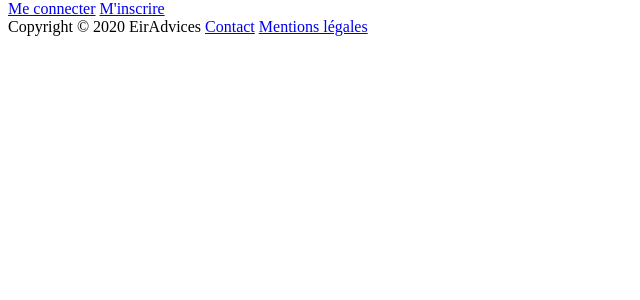
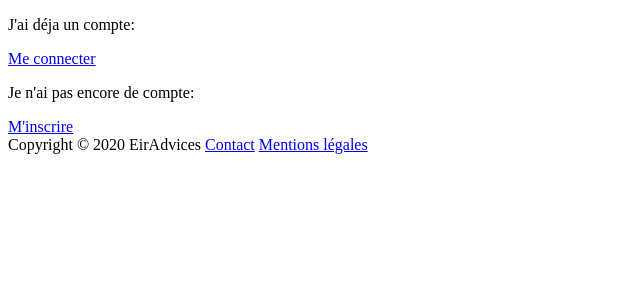
Before and after one commit to Tom-Eichelbrenner/HackatonDoctolib, a Symfony app: template templates/home/index.html.twig in a window 1280 px wide. Shown: the part 60-360 px from the top of the page, without its empty margins (0-640 px from the left). Run offline with Twig, Linux system fonts and the light colour scheme; the template is opened without the code that fills it, so the values that code supplies are empty; some libraries are stand-ins or nearby versions.

Commit message:
Affinage UX v1

```diff
--- a/src/Controller/AdviceRequestController.php
+++ b/src/Controller/AdviceRequestController.php
@@ -69,11 +69,10 @@ class AdviceRequestController extends AbstractController
     {
         $user = $this->getUser();
         $doctor = $user->getDoctor();
-        $aaaaa = [];
         $blacklisted = $doctor->getBlacklist()->toArray();
         $requests = $adviceRequestRepository->findViewed($doctor->getSpeciality(), false);
         shuffle($requests);
-        $request = 1;
+        dump($requests);
         foreach ($requests as $item) {
             if (!in_array($item, $blacklisted)) {
                 $request = $item;
--- a/src/Form/AdviceRequestType.php
+++ b/src/Form/AdviceRequestType.php
@@ -14,16 +14,16 @@ class AdviceRequestType extends AbstractType
     public function buildForm(FormBuilderInterface $builder, array $options)
     {
         $builder
-            ->add('topic', null, ['label' => 'Sujet'])
+            ->add('topic', null, ['label' => 'Intitulé de ma demande :'])
             ->add(
                 'pathology', EntityType::class, [
                     'class' => Speciality::class,
                     'choice_label' => 'category',
-                    'label' => 'Pathologie (si connue): ',
+                    'label' => 'Selectionnez une spécialité médicale si mon problème est lié à une de mes pathologies diagnostiquées (sinon laisser médecine générale) :',
                     'placeholder' => 'Je ne connais pas ma pathologie'
                 ]
             )
-            ->add('problem', null, ['label' => 'Je décris mon problème: '])/**
+            ->add('problem', null, ['label' => 'Je décris mon problème en détails :'])/**
          * ->add('patient', EntityType::class, [
          * 'class' => Patient::class,
          * 'choice_label' => 'fullname'
--- a/src/Repository/AdviceRequestRepository.php
+++ b/src/Repository/AdviceRequestRepository.php
@@ -31,7 +31,6 @@ class AdviceRequestRepository extends ServiceEntityRepository
             ->setParameter('pathology', $path)
             ->setParameter('viewed', $viewed)
             ->orderBy('a.id', 'ASC')
-            ->setMaxResults(10)
             ->getQuery()
             ->getResult();
     }
--- a/templates/advice_request/_delete_form.html.twig
+++ b/templates/advice_request/_delete_form.html.twig
@@ -1,5 +1,5 @@
 <form method="post" action="{{ path('ask_delete', {'id': advice.id}) }}" onsubmit="return confirm('Êtes-vous sûr de voulour supprimer cette requête?');">
     <input type="hidden" name="_method" value="DELETE">
     <input type="hidden" name="_token" value="{{ csrf_token('delete' ~ advice.id) }}">
-    <button class="btn btn-warning">Delete</button>
+    <button class="btn btn-warning">Supprimer</button>
 </form>
--- a/templates/advice_request/_form.html.twig
+++ b/templates/advice_request/_form.html.twig
@@ -1,4 +1,4 @@
 {{ form_start(form) }}
     {{ form_widget(form) }}
-    <button class="btn bg-dark text-white">{{ button_label|default('Save') }}</button>
+    <button class="btn bg-dark text-white">Envoyer ma demande!</button>
 {{ form_end(form) }}
--- a/templates/advice_request/new.html.twig
+++ b/templates/advice_request/new.html.twig
@@ -3,6 +3,9 @@
 {% block title %}Créer une demande{% endblock %}
 
 {% block body %}
+    <h3 class="ml-5 text-white d-flex justify-content-center"><strong>Il ne vous reste plus qu'à renseigner quelques informations</strong></h3>
+    <h3 class="ml-5 text-white d-flex justify-content-center"><strong>et nous pourrons envoyer votre demande</strong></h3>
+
     <div class="text-white col-6 mx-auto p-2">
         {{ include('advice_request/_form.html.twig') }}
     </div>
--- a/templates/home/index.html.twig
+++ b/templates/home/index.html.twig
@@ -5,21 +5,32 @@
 {% block body %}
     {% if is_granted('ROLE_PATIENT') %}
         <div class="row">
-            <div class="card bg-dark text-white col-6 align-self-center" style='width: 30rem'>
+            <div class="container-fluid col-6">
+                <div class="card bg-dark text-white position-fixed" style='width: 30rem'>
                     <h2 class="ml-5 p-2">Mes informations</h2>
                     <ul class="list-group list-group-flush">
-                    <li class="list-group-item bg-dark"><h4>{{ app.user.patient.lname }} {{ app.user.patient.fname }}</h4></li>
+                        <li class="list-group-item bg-dark">
+                            <h4>{{ app.user.patient.lname }} {{ app.user.patient.fname }}</h4></li>
                         <li class="list-group-item bg-dark">Région : {{ app.user.patient.region.name }}</li>
                         <li class="list-group-item bg-dark">Pathologies connues : {{ app.user.patient.disease }}</li>
                         <li class="list-group-item bg-dark">E-mail : {{ app.user.email }}</li>
-                    <li class="list-group-item bg-dark"><a href="{{ path('patient_edit', {'id' : app.user.patient.id}) }}"
+                        <li class="list-group-item bg-dark"><a
+                                    href="{{ path('patient_edit', {'id' : app.user.patient.id}) }}"
                                     class="btn btn-primary">Modifier mes informations</a></li>
                     </ul>
                 </div>
-            <div class="col-6">
-                <h2 class="ml-5 text-white"><strong>Mes demandes</strong></h2>
+            </div>
+            <div class="container-fluid col-6">
+                <div class=>
                     <div class="row ml-5">
-                    <a href="{{ path('ask_new') }}" class="btn btn-primary">Demander conseil</a>
+                        <a href="{{ path('ask_new') }}" class="btn bg-info text-white p-4">
+                            <strong>J'ai besoin d'être conseillé par un médecin</strong></a>
+                    </div>
+                    <hr class="my-4 w-50 ml-5"/>
+                    <div class="text-white ">
+                        <h2>Liste de mes demandes crées</h2>
+                        <p>Vous retrouvez ici la liste de vos demandes, si vous attendez une réponse,</p>
+                        <p>n'hésitez pas à venir les consuler régulièrement!</p>
                     </div>
                     {% for advice in app.user.patient.adviceRequests %}
 
@@ -36,6 +47,7 @@
                     {% endfor %}
                 </div>
             </div>
+        </div>
 
 
     {% elseif is_granted('ROLE_DOCTOR') %}
@@ -43,7 +55,8 @@
             <div class="card bg-dark text-white col-6">
                 <h2 class="ml-5">Mes informations</h2>
                 <ul class="list-group list-group-flush">
-                    <li class="list-group-item bg-dark"><h4>{{ app.user.doctor.lname }} {{ app.user.doctor.fname }}</h4></li>
+                    <li class="list-group-item bg-dark"><h4>{{ app.user.doctor.lname }} {{ app.user.doctor.fname }}</h4>
+                    </li>
                     <li class="list-group-item bg-dark">Région : {{ app.user.doctor.region.name }}</li>
                     <li class="list-group-item bg-dark">Téléphone : {{ app.user.doctor.phone }}</li>
                     <li class="list-group-item bg-dark">E-mail : {{ app.user.email }}</li>
@@ -54,8 +67,14 @@
         </div>
     {% else %}
         <div class="d-flex  justify-content-center">
-            <a href="{{ path('app_login') }}" class="btn btn-dark text-white m-2">Me connecter</a>
-            <a href="{{ path('app_register') }}" class="btn btn-dark text-white m-2">M'inscrire</a>
+            <div class=" text-white m-5 p-2 rounded">
+                <p>J'ai déja un compte:</p>
+                <a href="{{ path('app_login') }}" class="btn btn-dark text-white m-2 w-100">Me connecter</a>
+            </div>
+            <div class=" text-white m-5 p-2 rounded ">
+                <p>Je n'ai pas encore de compte:</p>
+                <a href="{{ path('app_register') }}" class="btn btn-dark text-white m-2 w-100">M'inscrire</a>
+            </div>
         </div>
     {% endif %}
 {% endblock %}
--- a/templates/registration/registerpatient.html.twig
+++ b/templates/registration/registerpatient.html.twig
@@ -17,12 +17,12 @@
         {{ form_row(registrationForm.region) }}
         {{ form_row(registrationForm.email) }}
         {{ form_row(registrationForm.plainPassword, {
-            label: 'Password'
+            label: 'Mot de passe'
         }) }}
         {{ form_row(registrationForm.sexe) }}
         {{ form_row(registrationForm.pathology) }}
 
-        <button type="submit" class="btn bg-dark text-white">Register</button>
+        <button type="submit" class="btn bg-dark text-white"></button>
         {{ form_end(registrationForm) }}
     </div>
 {% endblock %}
```
Also changed, not shown: src/Form/RegistrationFormType.php (+4 -4 lines), templates/security/login.html.twig (+5 -5 lines). Lines whose indentation alone changed are shown as unchanged.
